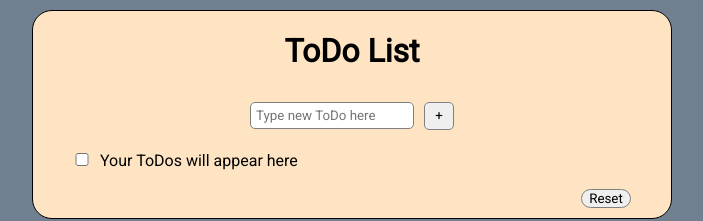
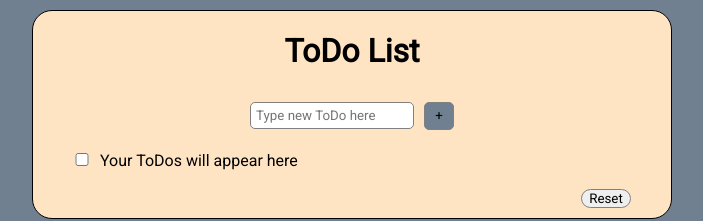
Before and after one commit to DannyVogel/my-todolist, a React (Vite) app: page / in a window 1280 px wide. In both pictures the pointer is over the button 727 px from the left and 115 px from the top of the page. Shown: the top 221 px of the page, without its empty margins (288-991 px from the left). Built offline with nearby package versions, Linux system fonts and the light colour scheme.

Commit message:
add hover property to clickable elements

```diff
--- a/src/App.css
+++ b/src/App.css
@@ -54,6 +54,10 @@ body {
   cursor: pointer;
 }
 
+.newtaskbutton:hover {
+  background-color: slategray;
+}
+
 .check {
   width: 30px;
   cursor: pointer;
@@ -71,6 +75,10 @@ body {
   cursor: pointer;
 }
 
+.delete-button:hover {
+  color: red;
+}
+
 .reset-button {
   width: 50px;
   align-self: flex-end;
@@ -80,3 +88,7 @@ body {
   margin-bottom: 10px;
   cursor: pointer;
 }
+
+.reset-button:hover {
+  background-color: slategray;
+}
```
